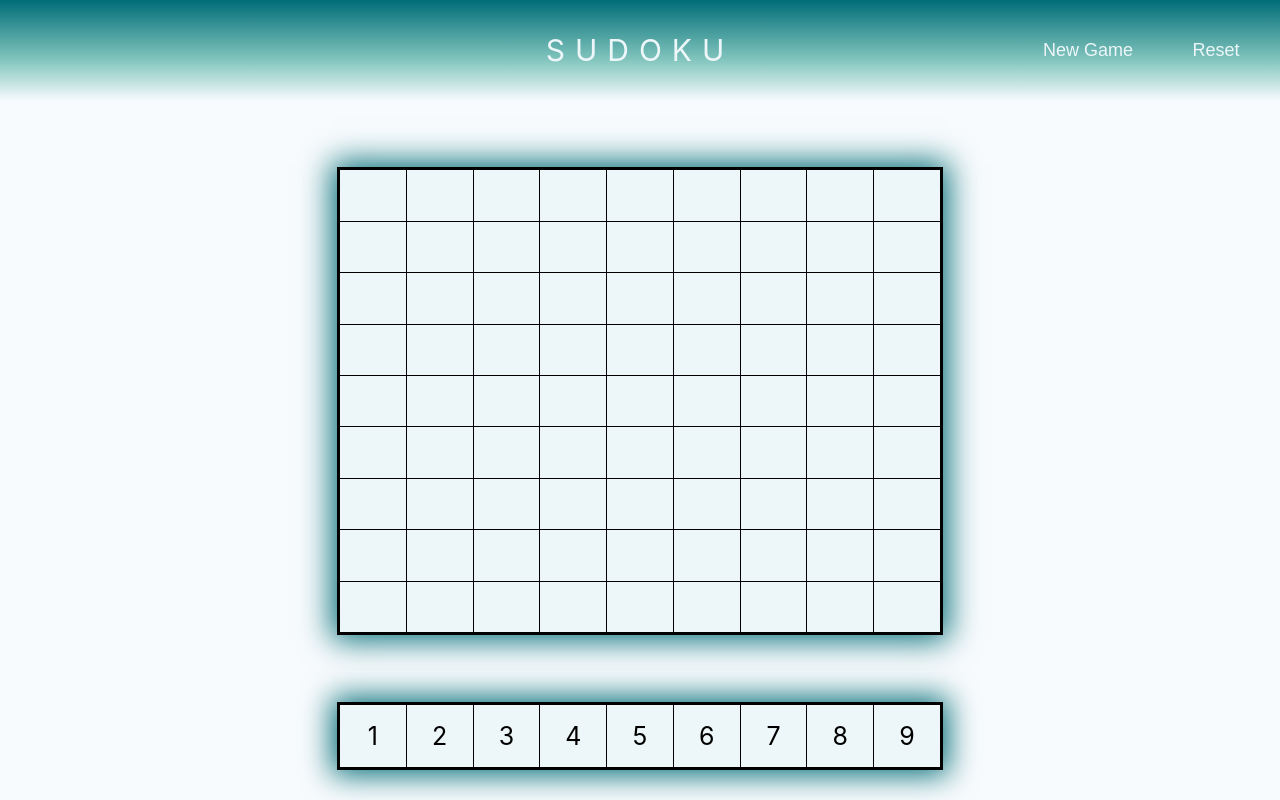
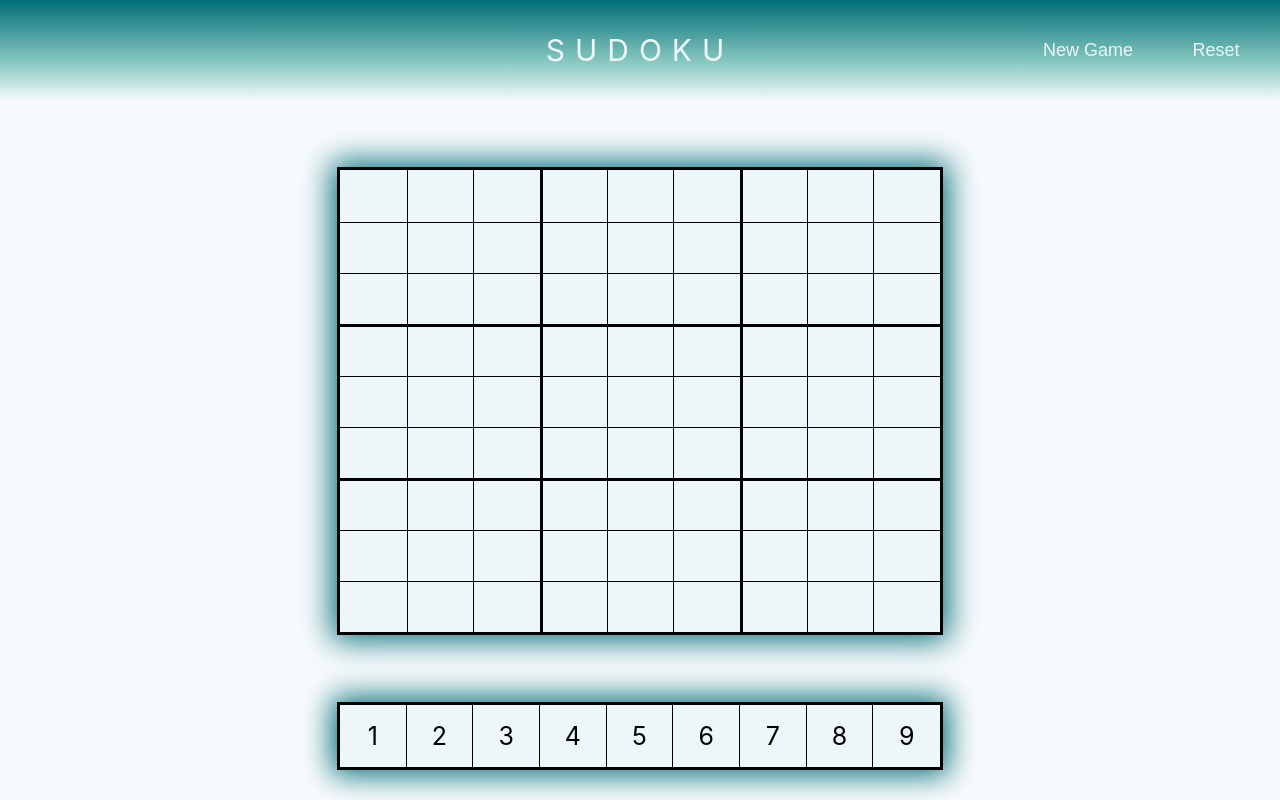
Before and after one commit to olyt/sudoku, a React (Create React App) app: page / in a window 1280 px wide. Built offline with nearby package versions, Linux system fonts and the light colour scheme.

Commit message:
fix grid borders

```diff
--- a/src/components/Cells/BoardCell.tsx
+++ b/src/components/Cells/BoardCell.tsx
@@ -26,7 +26,12 @@ export interface StyledProps {
   b?: boolean;
 }
 
+const checkXLeftBold = (x: number): boolean => x === 3 || x === 6;
+const checkYTopBold = (y: number): boolean => y === 3 || y === 6;
+
 const StyledCell = styled(BasicCell)<StyledProps>`
+  border-left: ${({ x }) => (checkXLeftBold(x) ? 3 : 1)}px solid black;
+  border-top: ${({ y }) => (checkYTopBold(y) ? 3 : 1)}px solid black;
   background: ${({ state }) => {
     switch (state) {
       case ECellStates.clicked:
@@ -39,6 +44,14 @@ const StyledCell = styled(BasicCell)<StyledProps>`
         return aliceBlue;
     }
   }};
+
+  &:nth-child(9n + 1) {
+    border-left: none;
+  }
+
+  &:nth-child(-n + 9) {
+    border-top: none;
+  }
 `;
 
 const BoardCell: React.FC<CellProps> = ({ val, x, y }) => {
--- a/src/components/Cells/DigitCell.tsx
+++ b/src/components/Cells/DigitCell.tsx
@@ -11,6 +11,11 @@ interface INumBoxProps {
 
 const StyledNumBox = styled(BasicCell)`
   background-color: ${aliceBlue};
+  border-right: 1px solid black;
+
+  &:last-child {
+    border-right: none;
+  }
 `;
 
 const DigitCell: React.FC<INumBoxProps> = ({ value }) => {
--- a/src/components/Grids/BasicGrid.tsx
+++ b/src/components/Grids/BasicGrid.tsx
@@ -10,8 +10,6 @@ const BasicGrid = styled.section<Props>`
   max-height: 600px;
   max-width: 600px;
   display: grid;
-  grid-gap: 1px;
-  background-color: black;
   grid-template-columns: repeat(${({ columns }) => columns}, 1fr);
   grid-template-rows: repeat(${({ rows }) => rows}, 1fr);
   border: 3px solid black;
```
